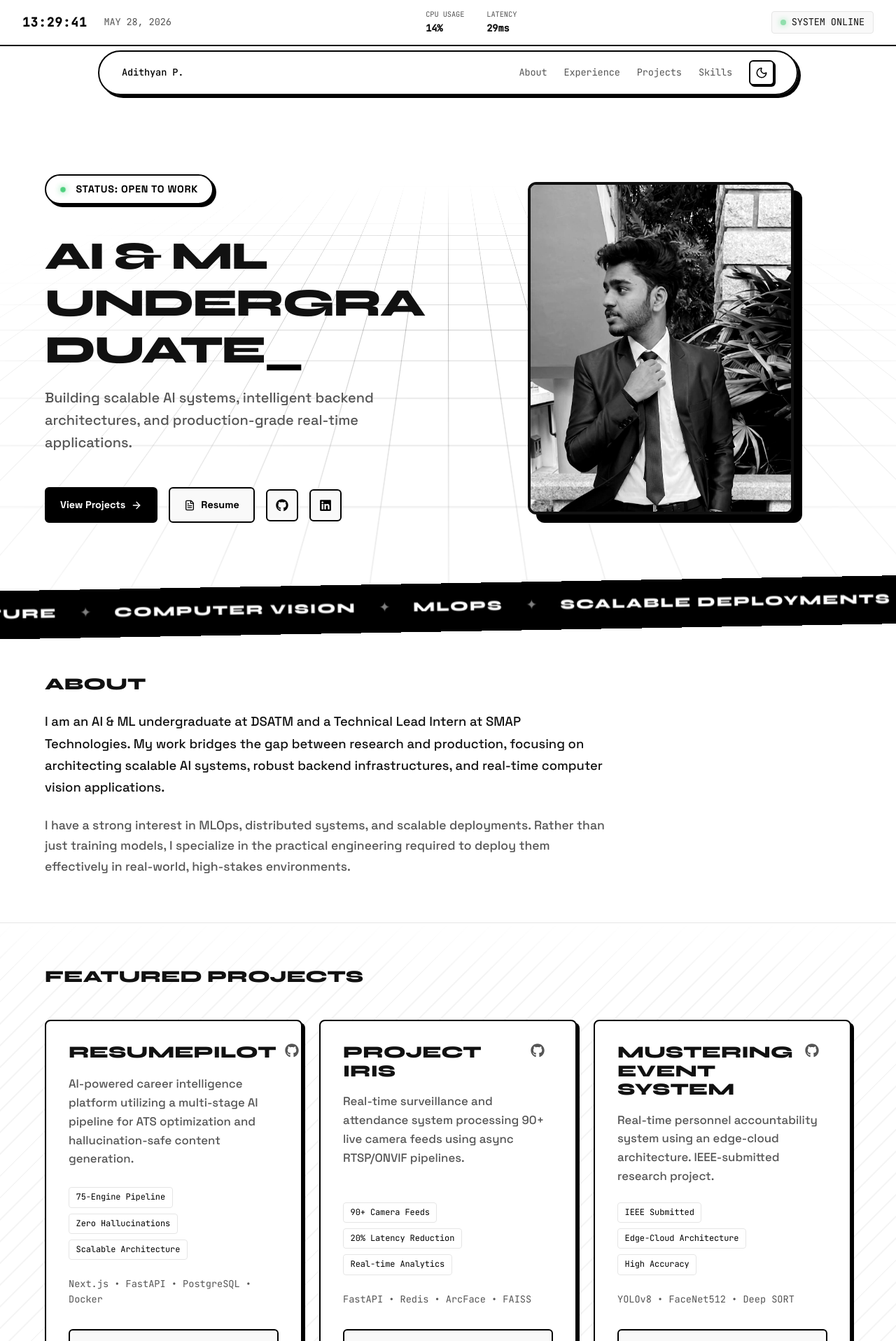
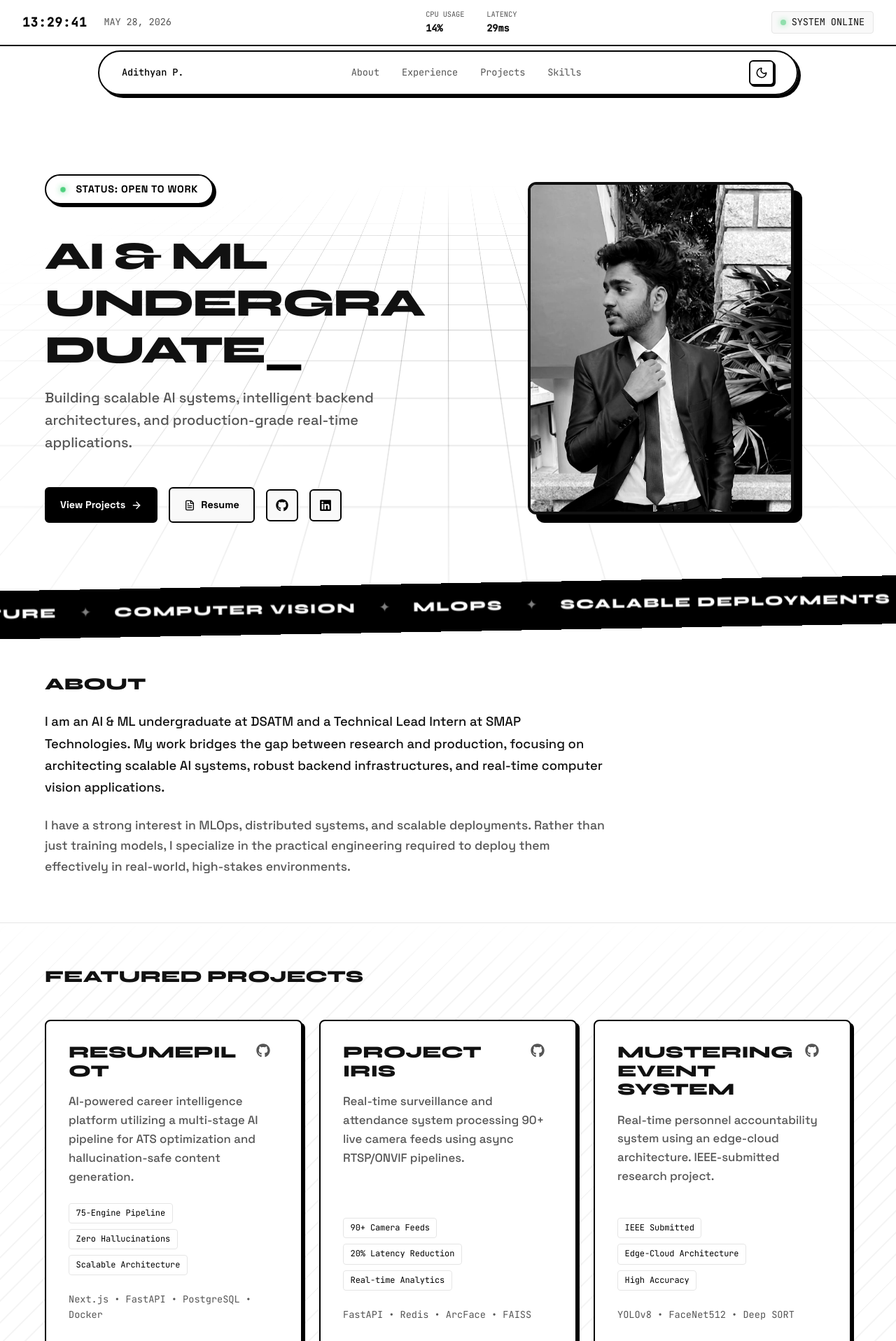
Before and after one commit to Adithyan1809/Portfolio, a React (Vite) app: page / in a window 1280 px wide. Shown: the top 1916 px of the page at 70% size. Built offline with nearby package versions, Linux system fonts and the light colour scheme.

Commit message:
fix: Resolve multiple mobile responsiveness issues (Navbar, Projects Icon, Calendar Scroll)

```diff
--- a/src/components/FeaturedProjects.css
+++ b/src/components/FeaturedProjects.css
@@ -17,7 +17,14 @@
 }
 
 .project-header h3 {
-  font-size: 1.5rem;
+  font-size: clamp(1.2rem, 5vw, 1.5rem);
+  min-width: 0;
+  overflow-wrap: break-word;
+  word-wrap: break-word;
+}
+
+.project-links {
+  flex-shrink: 0;
 }
 
 .project-desc {
--- a/src/components/GitHubStats.jsx
+++ b/src/components/GitHubStats.jsx
@@ -1,8 +1,9 @@
-import React, { useEffect, useState } from 'react';
+import React, { useEffect, useState, useRef } from 'react';
 import { GitHubCalendar } from 'react-github-calendar';
 
 const GitHubStats = () => {
   const [theme, setTheme] = useState('light');
+  const scrollRef = useRef(null);
 
   useEffect(() => {
     const observer = new MutationObserver(() => {
@@ -13,11 +14,23 @@ const GitHubStats = () => {
     return () => observer.disconnect();
   }, []);
 
+  // Auto-scroll to the right to show current month on mobile
+  useEffect(() => {
+    if (scrollRef.current) {
+      // Small timeout to ensure the calendar has rendered its content
+      setTimeout(() => {
+        if (scrollRef.current) {
+          scrollRef.current.scrollLeft = scrollRef.current.scrollWidth;
+        }
+      }, 500);
+    }
+  }, []);
+
   return (
     <section id="github" className="section-padding border-bottom">
       <div className="container">
         <h2 style={{ marginBottom: '3rem' }}>Coding Activity</h2>
-        <div className="calendar-container" style={{
+        <div ref={scrollRef} className="calendar-container" style={{
           padding: '2rem',
           border: '2px solid var(--color-accent)',
           borderRadius: '8px',
--- a/src/components/Navbar.css
+++ b/src/components/Navbar.css
@@ -33,6 +33,7 @@
 .nav-links {
   display: flex;
   gap: 2rem;
+  align-items: center;
 }
 
 .nav-links a {
--- a/src/components/Navbar.jsx
+++ b/src/components/Navbar.jsx
@@ -27,11 +27,13 @@ const Navbar = () => {
         <div className="logo mono-text">
           <Link to="/">Adithyan P.</Link>
         </div>
-        <div className="nav-links mono-text" style={{ display: 'flex', alignItems: 'center', gap: '1.5rem' }}>
+        <div className="nav-links mono-text">
           <a href="/#about">About</a>
           <a href="/#experience">Experience</a>
           <a href="/#projects">Projects</a>
           <a href="/#skills">Skills</a>
+        </div>
+        <div style={{ display: 'flex', alignItems: 'center', gap: '1rem' }}>
           <button onClick={toggleTheme} className="theme-toggle" aria-label="Toggle Theme">
             {theme === 'light' ? <Moon size={18} /> : <Sun size={18} />}
           </button>
```
